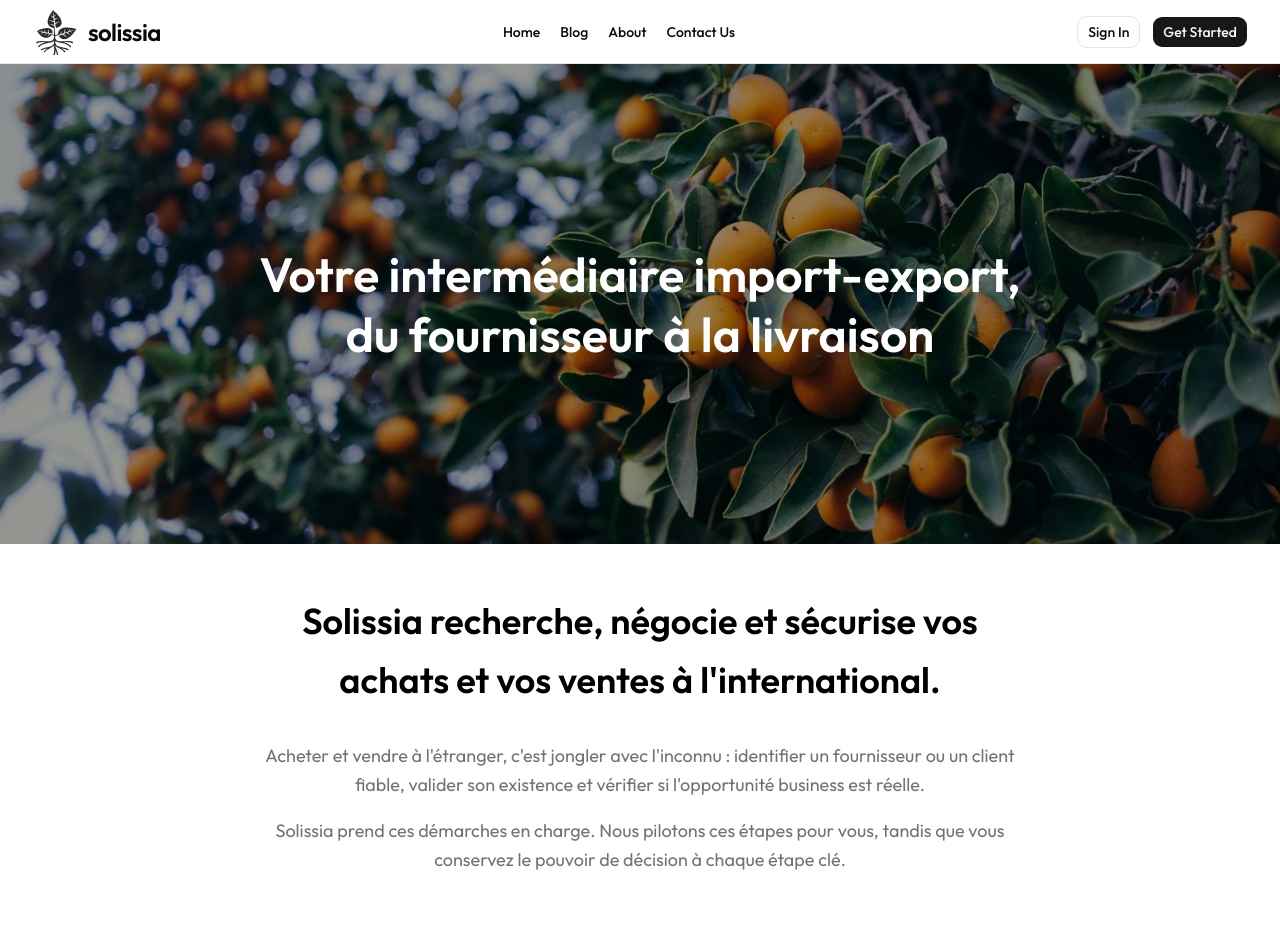
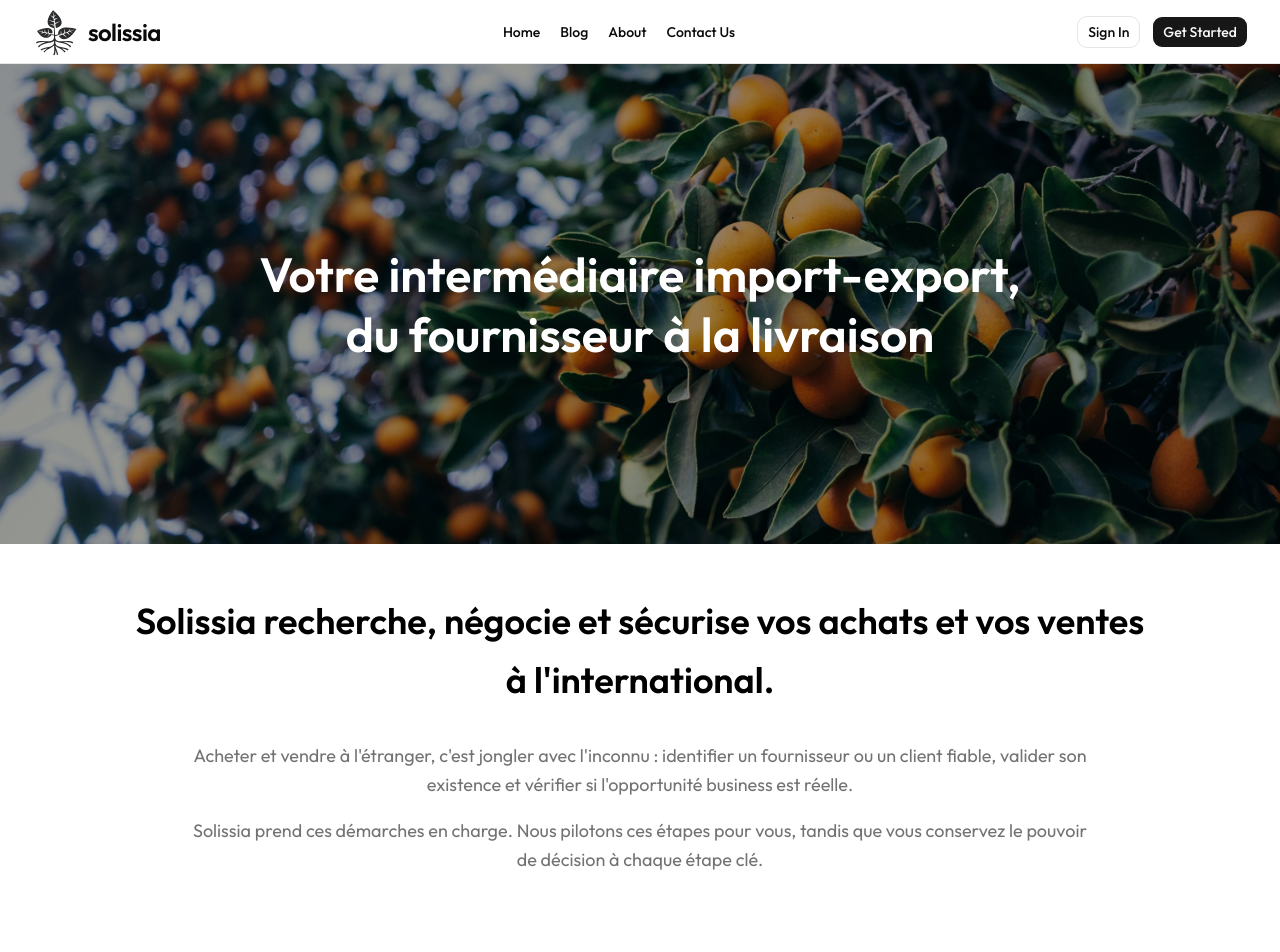
Before and after one commit to jazetjaz01/solissia, a Next.js app: page / in a window 1280 px wide. Shown: the top 952 px of the page. Built offline with nearby package versions, Linux system fonts and the light colour scheme.

Commit message:
update navbar

```diff
--- a/app/page.tsx
+++ b/app/page.tsx
@@ -21,11 +21,11 @@ export default function Home() {
         </div>
       </section>
       <section className="mx-auto max-w-(--breakpoint-2xl) px-4 py-12 sm:px-6 lg:px-8">
-        <p className="mx-auto max-w-3xl text-center text-xl leading-relaxed text-black sm:text-4xl font-semibold ">
+        <p className="mx-auto max-w-5xl text-center text-xl leading-relaxed text-black sm:text-4xl font-semibold ">
           Solissia recherche, négocie et sécurise vos achats et vos ventes à
           l&apos;international.
         </p>
-        <div className="mx-auto mt-8 max-w-3xl space-y-4 text-center text-lg leading-relaxed text-muted-foreground">
+        <div className="mx-auto mt-8 max-w-4xl space-y-4 text-center text-lg leading-relaxed text-muted-foreground">
           <p>
             Acheter et vendre à l&apos;étranger, c&apos;est jongler avec
             l&apos;inconnu : identifier un fournisseur ou un client fiable,
```
